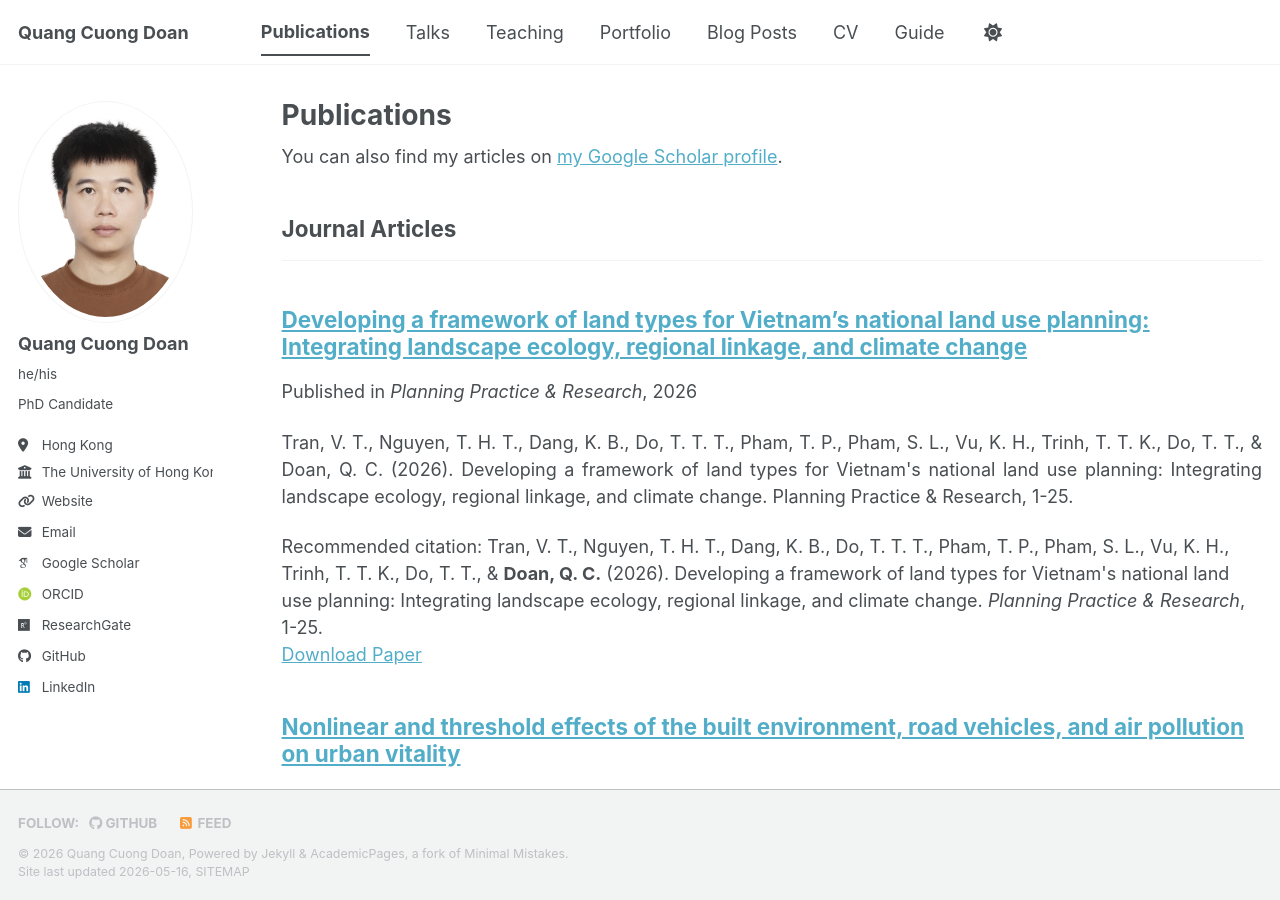
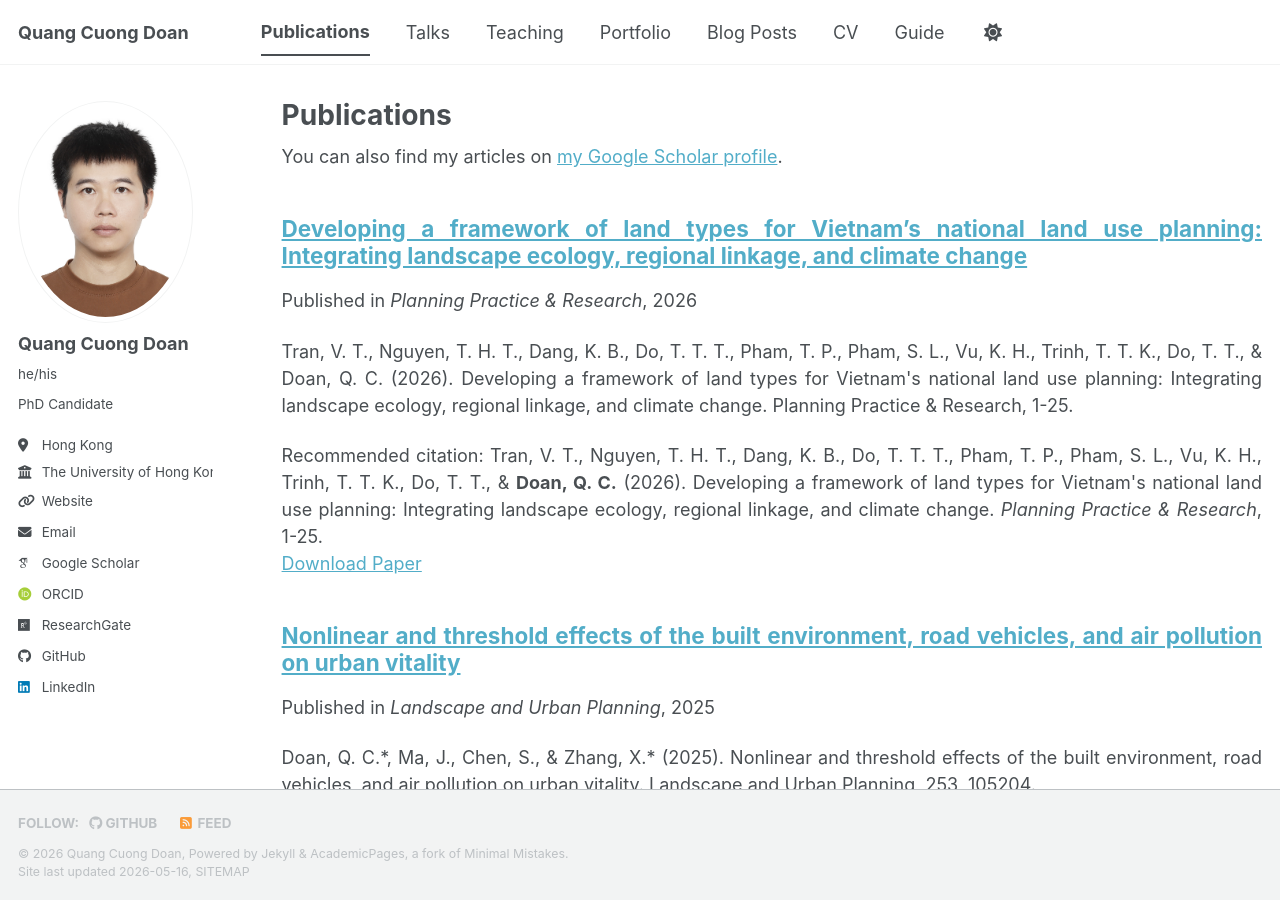
Before and after one commit to cuonghku95/cuonghku95.github.io, a Jekyll site: the page built from _pages/publications.html, in a window 1280 px wide and 900 px high. Built offline with Jekyll 4.4.1, drawn with Linux system fonts in a browser that asks for light colours; some web fonts are replaced; a script bundle is joined from its source files by our own code; library files that are not in the unit come from our copies.

Commit message:
Add div wrapper around journal articles
Wrap journal articles section in a div for styling.

```diff
--- a/_pages/publications.html
+++ b/_pages/publications.html
@@ -6,14 +6,13 @@ author_profile: true
 ---
 
 {% if site.author.googlescholar %}
-  <div class="wordwrap">You can also find my articles on <a href="{{site.author.googlescholar}}">my Google Scholar profile</a>.</div>
+  <div class="wordwrap">You can also find my articles on <a href="{{ site.author.googlescholar }}">my Google Scholar profile</a>.</div>
 {% endif %}
 
 {% include base_path %}
 
-<h2>Journal Articles</h2>
-<hr />
-
-{% for post in site.publications reversed %}
-  {% include archive-single.html %}
-{% endfor %}
+<div style="text-align: justify;">
+  {% for post in site.publications reversed %}
+    {% include archive-single.html %}
+  {% endfor %}
+</div>
```
